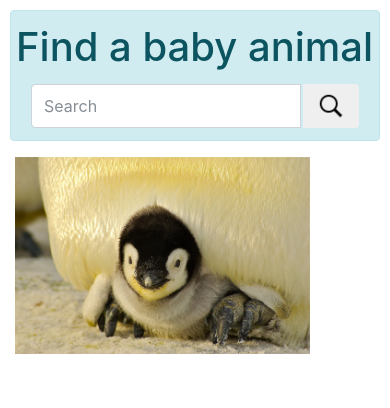
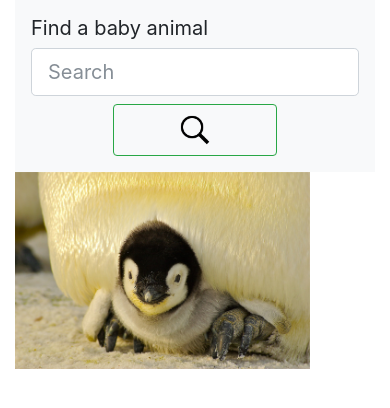
Before and after one commit to mjsimon91/GifTastic, a plain HTML site: page index.html in a window 390 px wide. Drawn offline with nearby package versions, Linux system fonts and the light colour scheme.

Commit message:
Cleaned up some code and is now responsive

```diff
--- a/assets/javascript.js
+++ b/assets/javascript.js
@@ -10,7 +10,6 @@ var gifRating;
 
 //On page load
 $(document).ready(function() {
-
 
 
 //Render the screen to just show the search bar on page load
@@ -95,6 +94,7 @@ $("#search").on("click", function(event){
   //trim what is searched tp prevent extra space
   animal = $("#searchTerm").val().trim();
   animals.push(animal);
+  console.log(animal);
   //display the results
   searchGiphy();
 
--- a/assets/style.css
+++ b/assets/style.css
@@ -3,18 +3,6 @@ header {
 }
 
 header h1 {
-  text-align: center;
-}
-
-.searchBox{
-  margin-top: 5px;
-}
-
-.searchButton {
-  margin-left: 3px;
-}
-
-.title {
   text-align: center;
 }
 
@@ -29,3 +17,16 @@ header h1 {
 .gifTitle {
   text-align: center;
 }
+
+/* Extra small devices (portrait phones, less than 576px)*/
+
+@media (max-width: 575.99px) {
+  .searchIcon {
+    margin: auto;
+    width: 50%;
+  }
+  .initialPhoto{
+
+  }
+
+ }
--- a/index.html
+++ b/index.html
@@ -1,51 +1,53 @@
-<!DOCTYPE html>
-<html>
+<!doctype html>
+<html lang="en">
   <head>
+    <!-- Required meta tags -->
     <meta charset="utf-8">
+    <meta name="viewport" content="width=device-width, initial-scale=1, shrink-to-fit=no">
+
     <title>GifTastic</title>
     <link rel="stylesheet" href="https://maxcdn.bootstrapcdn.com/bootstrap/4.0.0-beta.2/css/bootstrap.min.css" integrity="sha384-PsH8R72JQ3SOdhVi3uxftmaW6Vc51MKb0q5P2rRUpPvrszuE4W1povHYgTpBfshb" crossorigin="anonymous">
     <link rel="stylesheet" href="./assets/style.css">
     <script src="https://ajax.googleapis.com/ajax/libs/jquery/3.2.1/jquery.min.js"></script>
   </head>
+  <body>
 
-  <body>
-    <header>
-      <div class="container alert alert-info">
-        <div class="row">
-          <h1>Find a baby animal</h1>
-          <div class="col-md-6 searchBox">
-            <form class="navbar-form" role="search">
-              <div class="input-group add-on">
-                <input class="form-control" placeholder="Search" name="srch-term" id="searchTerm" type="text">
-                <div class="input-group-btn searchButton">
-                  <button class="btn btn-default" id="search" type="submit"><img src ="./assets/Images/if_icon-ios7-search-strong_211817.png" width="30px"> <i class="glyphicon glyphicon-search"></i></button>
-                </div>
-              </div>
-            </form>
-          </div>
+    <!-- Adding the nav bar  -->
+    <div class="container">
+
+        <nav class="navbar navbar-light bg-light justify-content-between">
+          <a class="navbar-brand">Find a baby animal</a>
+          <form class="form-inline">
+            <input class="form-control form-control-lg mr-sm-2 Search" id="searchTerm" type="text" placeholder="Search" aria-label="Search">
+            <button class="btn btn-outline-success my-2 my-sm-0 searchIcon" id="search" type="submit">
+              <img src="./assets/Images/if_icon-ios7-search-strong_211817.png" alt="Search" height="38px">
+            </button>
+          </form>
+        </nav>
+
+    </div>
+
+
+    <div class="container">
+
+      <div class="row">
+        <div class="col-lg-12 col-md-12 col-sm-10 col-10" id="animalSearchTerms">
+          <img class="img-fluid mx-auto" src="./assets/Images/Baby_Penguin.jpg" alt="Baby Penguin">
         </div>
       </div>
-    </header>
 
-<!-- Adding a search bar to the screen -->
+      <div class="card-group animalsView">
+      </div>
 
-
-
-<!-- Adding a row for the animals searched -->
-<div class="container">
-  <div class="row">
-
-    <div id="animalSearchTerms">
-      <img class="col-lg-12 col-md-12 col-sm-10 col-10" src="./assets/Images/Baby_Penguin.jpg" alt="Baby Penguin">
     </div>
 
-  </div>
+    <!-- Optional JavaScript -->
+    <!-- jQuery first, then Popper.js, then Bootstrap JS -->
 
-  <div class="card-group animalsView">
+    <script src="https://cdnjs.cloudflare.com/ajax/libs/popper.js/1.12.9/umd/popper.min.js" integrity="sha384-ApNbgh9B+Y1QKtv3Rn7W3mgPxhU9K/ScQsAP7hUibX39j7fakFPskvXusvfa0b4Q" crossorigin="anonymous"></script>
+    <script src="https://maxcdn.bootstrapcdn.com/bootstrap/4.0.0-beta.3/js/bootstrap.min.js" integrity="sha384-a5N7Y/aK3qNeh15eJKGWxsqtnX/wWdSZSKp+81YjTmS15nvnvxKHuzaWwXHDli+4" crossorigin="anonymous"></script>
+    <script type="text/javascript" src="./assets/javascript.js">
 
-  </div>
-</div>
-
-<script type="text/javascript" src="./assets/javascript.js"></script>
+    </script>
   </body>
 </html>
```
Also changed, not shown: 1 other file.
